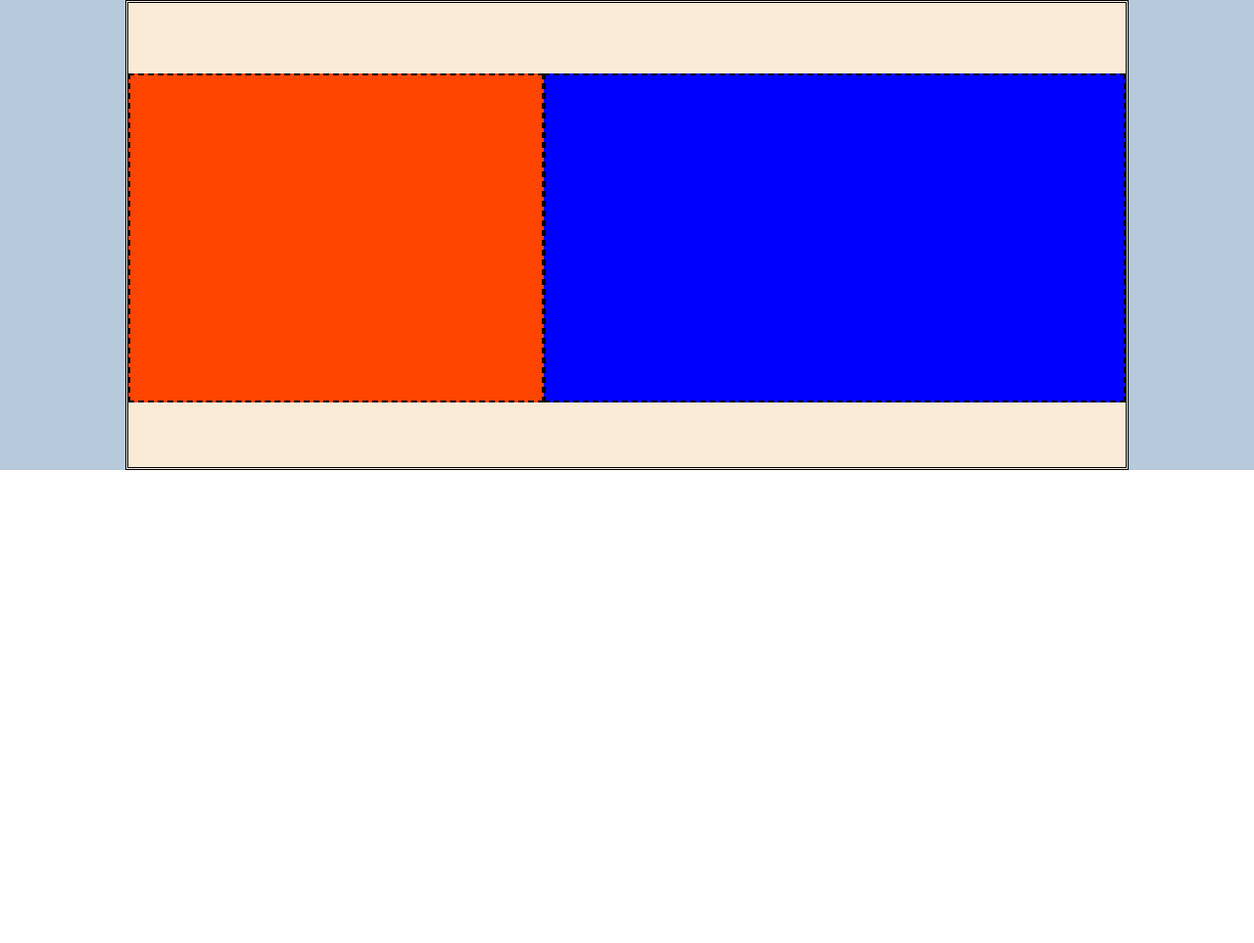
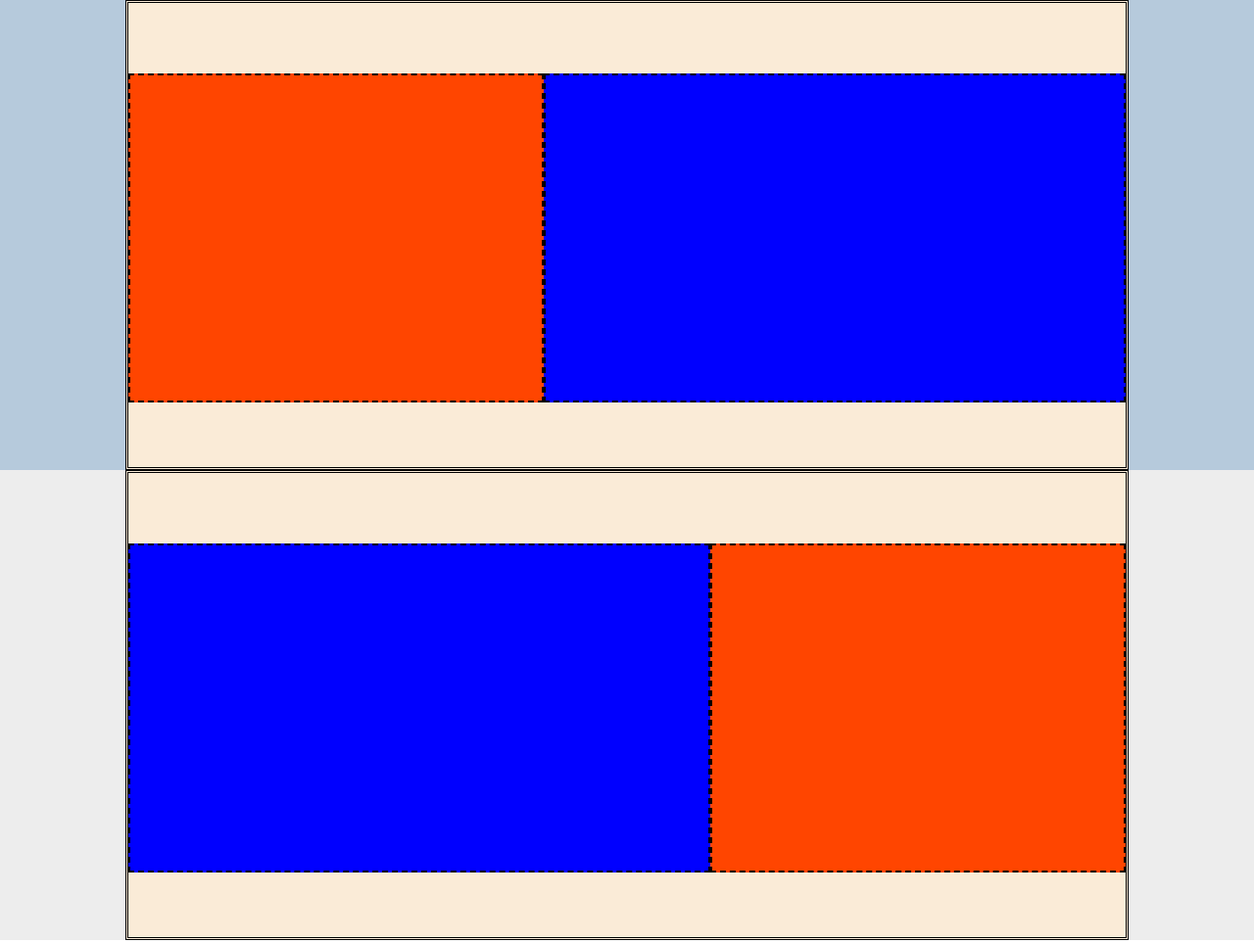
Before and after one commit to DavidePeloso-dev/htmlcss-struttura-discord, a plain HTML site: page index.html in a window 1280 px wide. Shown: the part 1008-1971 px from the top of the page at 98% size. Before the commit the page ends 1491 px from the top, so only its background shows below. Drawn offline with Linux system fonts and the light colour scheme.

Commit message:
Complete fandom_section debug layout

```diff
--- a/css/style.css
+++ b/css/style.css
@@ -47,12 +47,12 @@
 
 }
 
-/* invite_section */
-.debug .invite_section{
+/* invite_section , fandom_section */
+.debug .invite_section, .debug .fandom_section{
     background-color: #ededed;
 }
 
-.debug .invite_section .container{
+.debug .invite_section .container, .debug .fandom_section .container{
     border: 3px black double;
     background-color: antiquewhite;
     height: 60vh;
--- a/index.html
+++ b/index.html
@@ -54,6 +54,15 @@
         </section>
         <!-- /.where_section -->
 
+        <section class="fandom_section">
+            <div class="container">
+                <div class="row d-flex">
+                    <div class="img col-7"></div>
+                    <div class="content col-5"></div>
+                </div>
+            </div>
+        </section>
+        <!-- /.fandom_section -->
     </main>
     <!-- /.main_section -->
 </body>
```
